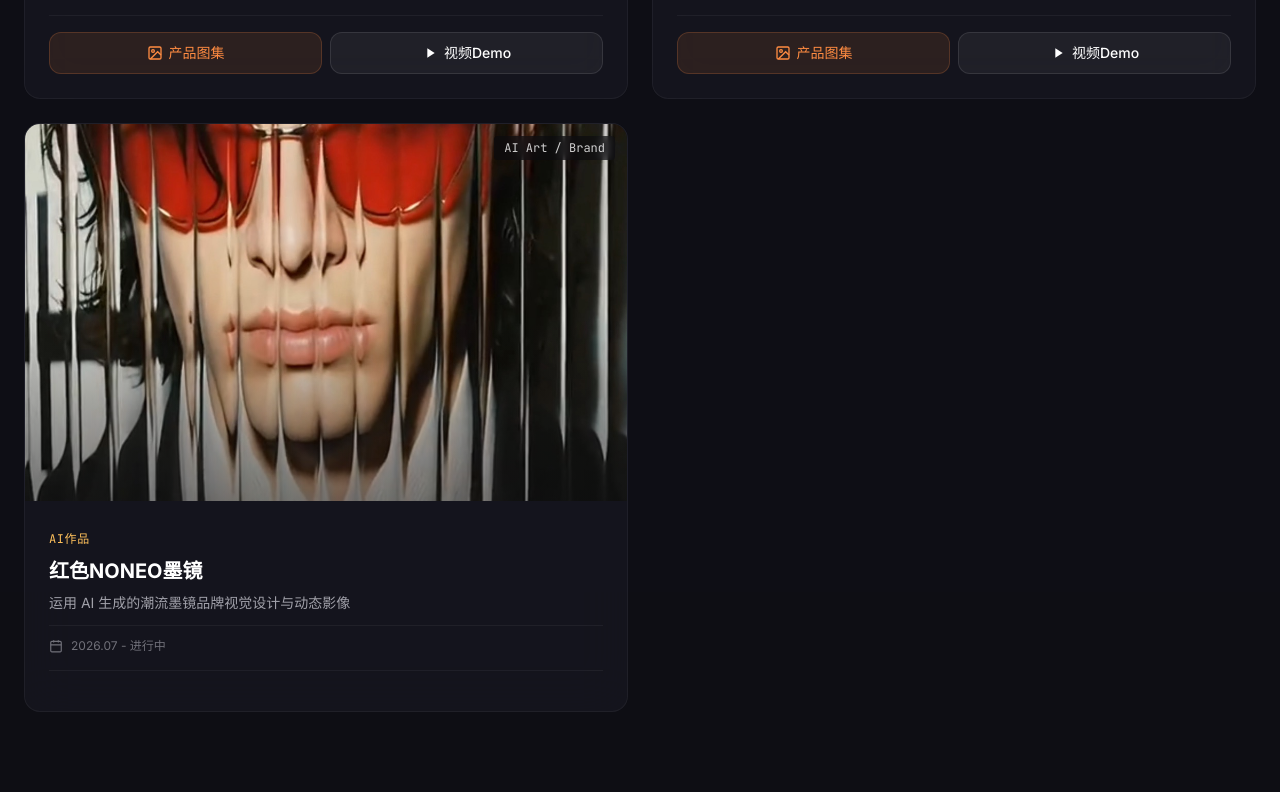
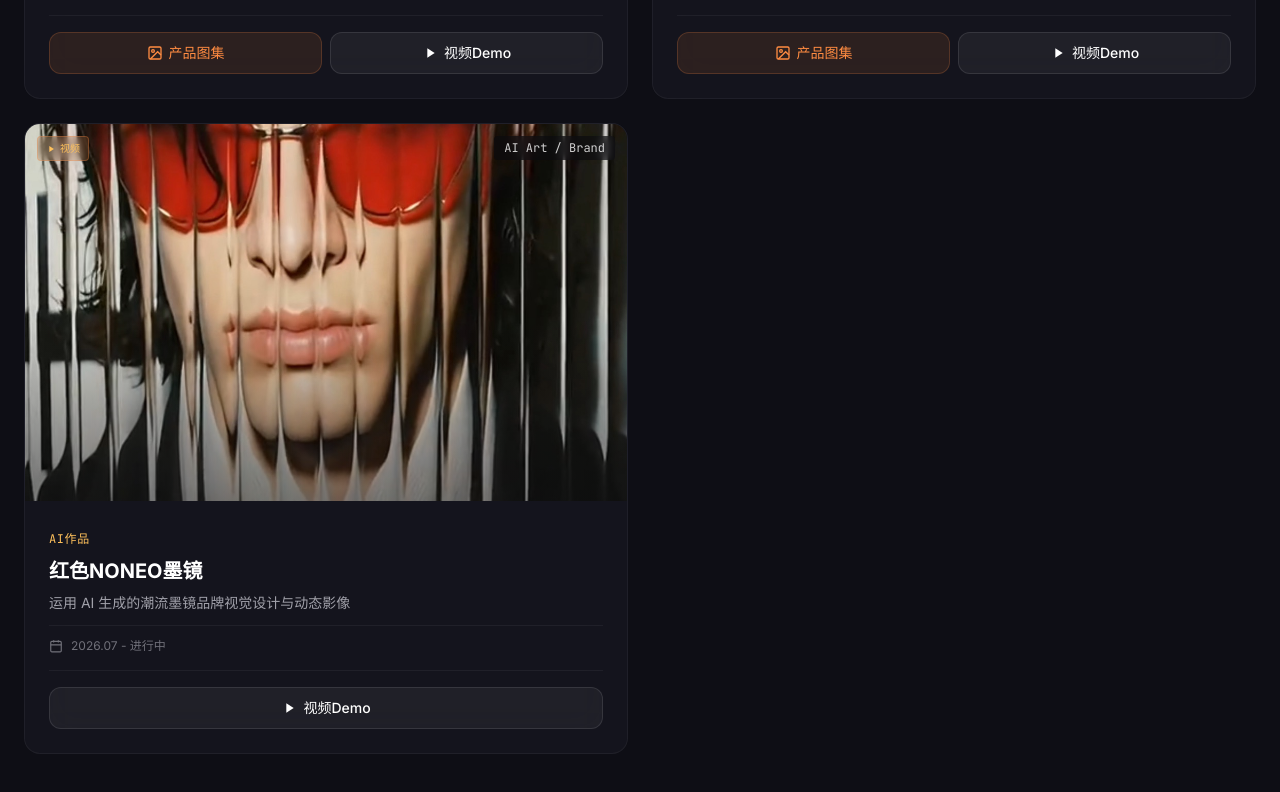
Before and after one commit to liwen20/portfolio, a React (Vite) app: page / in a window 1280 px wide. Shown: the part 2711-3503 px from the top of the page. Built offline with nearby package versions, Linux system fonts and the light colour scheme.

Commit message:
NONEO 墨镜品牌：添加视频 Demo + 配置 videoSrc

```diff
--- a/src/data.js
+++ b/src/data.js
@@ -142,8 +142,8 @@ export const works = {
       gallery: [
         // TODO: 上传详情图后在此添加
       ],
-      // 视频 Demo（待上传）
-      // videoSrc: `${STATIC_BASE}work-noneo.mp4`,
+      // 视频 Demo
+      videoSrc: `${STATIC_BASE}225ca79cb1922e68fcbb90c173bef732.mp4`,
       projectInfo: {
         bg: '以"红色 NONEO 墨镜"为品牌核心意象，运用 AI 工具生成具有强烈视觉冲击力的品牌形象、产品展示与动态影像。探索 AI 在时尚配饰领域的品牌视觉表达可能性。',
         role: 'AI 创意导演 / 视觉设计',
```
Also changed, not shown: 1 other file (tests, documents, lock files or other folders).
